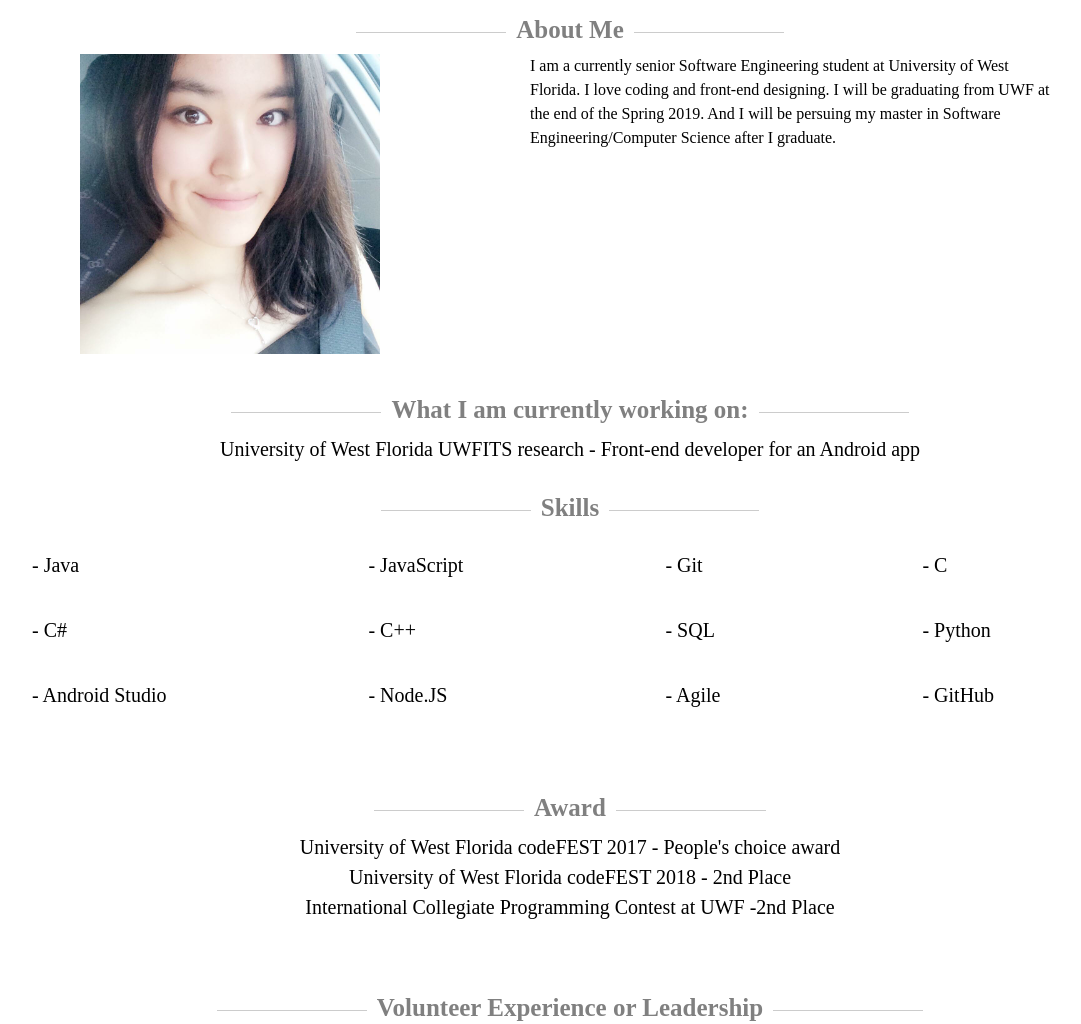
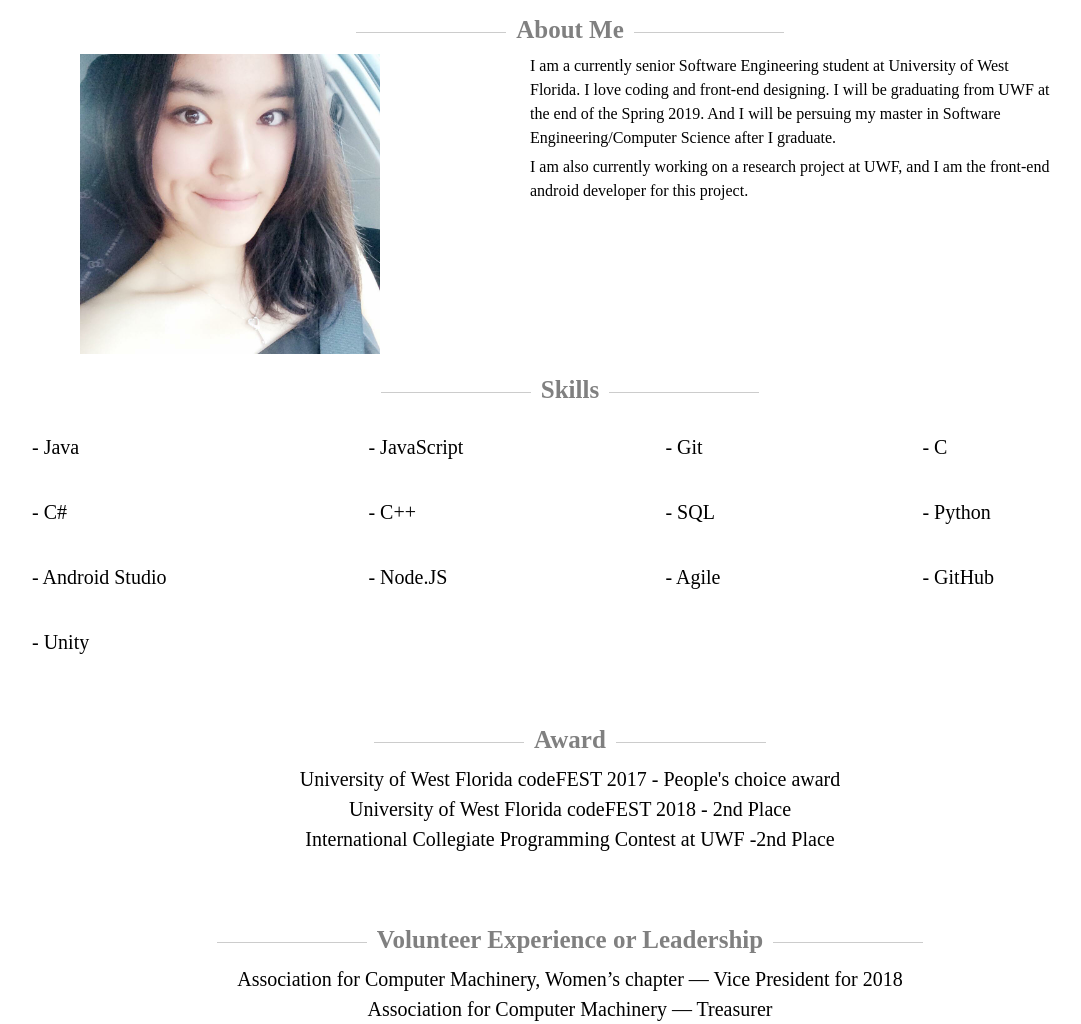
Before and after one commit to wenxu2/portfolio, a PHP site: page / in a window 1280 px wide. Shown: the part 804-1828 px from the top of the page, without its empty margins (70-1151 px from the left). Run offline with PHP 8.4, Linux system fonts and the light colour scheme.

Commit message:
add experience

```diff
--- a/css/style.css
+++ b/css/style.css
@@ -31,11 +31,6 @@ hr{
     height: 50px;
 }
 
-.happendforme{
-    height:300x;
-    padding-top:20px;
-    padding-bottom: 20px;
-}
 .centerdisplay{
     overflow: hidden;
     color:#333;
@@ -68,7 +63,7 @@ li{
 }
 
 .work{
-    height:300px;
+    height:350px;
 
 }
 
--- a/home.html
+++ b/home.html
@@ -33,11 +33,8 @@
 
     <p>I am a currently senior Software Engineering student at University of West Florida. I love coding and front-end designing. I will be graduating from UWF at the end of the Spring 2019. And I will be persuing my master in Software Engineering/Computer Science after I graduate.</p>
 
-</div>
+    <p>I am also currently working on a research project at UWF, and I am the front-end android developer for this project.</p>
 
-<div class="happendforme">
-    <h2 align="center">What I am currently working on:</h2>
-    <li align="center">University of West Florida UWFITS research - Front-end developer for an Android app</li>
 </div>
 
 <!--school work page-->
@@ -62,6 +59,10 @@
         <td>- Node.JS</td>
         <td>- Agile</td>
         <td>- GitHub</td>
+    </tr>
+
+    <tr>
+        <td>- Unity</td>
     </tr>
     </table>
     </ul>
```
